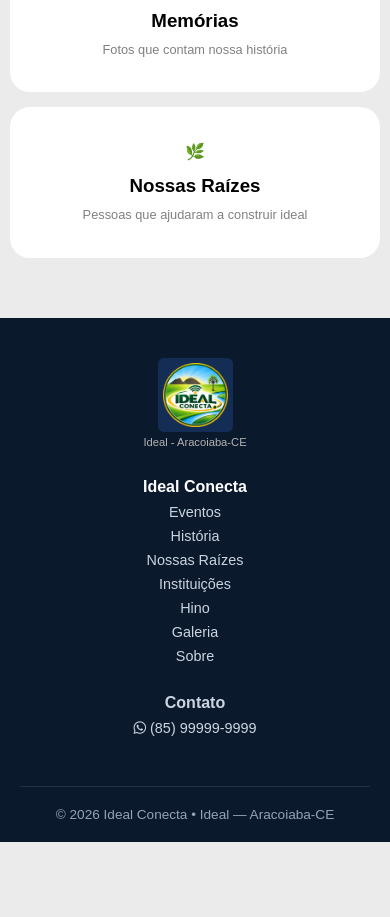
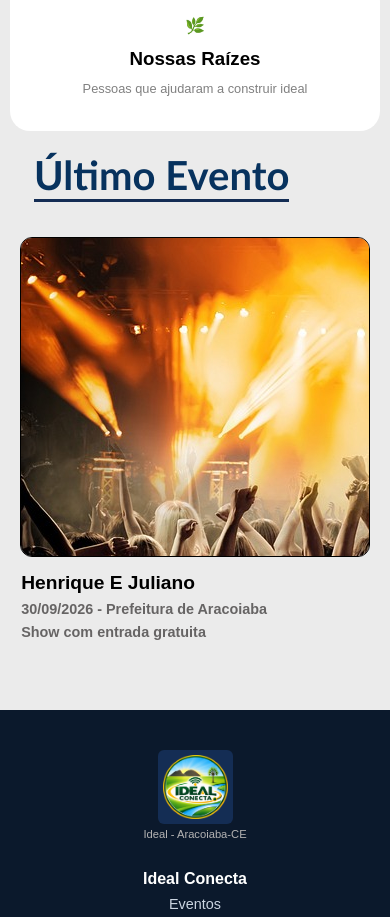
Before and after one commit to wesley-dcezzz/conectaidealweb, a plain HTML site: page index.html in a window 390 px wide. Shown: the part 1071-1988 px from the top of the page. Before the commit the page ends 1913 px from the top, so only its background shows below. Drawn offline with Linux system fonts and the light colour scheme.

Commit message:
responsividade no index e adicionando eventos a tela

```diff
--- a/css/index.css
+++ b/css/index.css
@@ -70,7 +70,7 @@
 
 #explorarEventos {
     border-radius: 10px;
-    padding: 10px;
+    padding: 0.625rem;
     min-width: 180px;
     font-weight: bold;
     font-size: 0.9rem;
@@ -82,7 +82,7 @@
 
 #explorarGaleria {
     border-radius: 10px;
-    padding: 10px;
+    padding: 0.625rem;
     margin-left: 8px;
     min-width: 180px;
     font-weight: bold;
@@ -92,6 +92,13 @@
     border: 1px solid rgba(255, 255, 255, 0.664);
     text-decoration: none;
 }
+
+.apresentacao-container div {
+    position: relative;
+    z-index: 10;
+}
+
+
 
 .container-cards {
     display: grid;
@@ -116,8 +123,79 @@
     color: gray;
 }
 
+.container-ultimo-evento {
+    display: grid;
+    grid-template-columns: repeat(2, 550px);
+    width: 100%;
+    gap: 15px 60px;
+    margin: 50px 10px;
+    padding: 0 20px;
+    align-items: center;
+    justify-content: center;
+
+    /* Estado inicial da animação de scroll (invisível e deslocada para a esquerda) */
+    opacity: 0;
+    transform: translateX(-80px);
+    transition: opacity 0.8s ease-out, transform 0.8s ease-out;
+}
+
+.container-ultimo-evento h2 {
+    font-family:'Gill Sans', 'Gill Sans MT', Calibri, 'Trebuchet MS', sans-serif;
+    color: #07325e;
+    grid-column: 1 / -1;
+    font-size: 3rem;
+    margin-bottom: 20px;
+    font-weight: bold;
+    border-bottom: 3px solid #142D54;
+}
+
+.container-ultimo-evento .event-img-wrapper {
+    width: 100%;
+    height: 320px; /* Um banner maior para dar destaque na home */
+    border-radius: 12px;
+    overflow: hidden;
+    box-shadow: 0 4px 12px rgb(0, 0, 0);
+}
+
+.container-ultimo-evento .imagem-evento {
+    width: 100%;
+    height: 100%;
+    object-fit: cover;
+    transition: transform 0.4s ease;
+}
+
+.container-ultimo-evento .conteudo-evento {
+    display: flex;
+    flex-direction: column;
+    gap: 7px;
+}
+
+.conteudo-evento h3 {
+    font-size: 2rem;
+}
+
+.conteudo-evento span,
+.conteudo-evento p{
+    color: rgb(102, 100, 100);
+    font-weight: bold;
+}
+
+/* Estado final quando a classe 'ativo' é adicionada via JavaScript */
+.container-ultimo-evento.ativo {
+    opacity: 1;
+    transform: translateX(0);
+}
+
 /* QUANDO A TELA FOR MENOR QUE 768px (Tablets e Celulares) */
 @media (max-width: 768px) {
+
+    .menu {
+        height: auto;
+    }
+
+    .idealconecta {
+        margin-top: 15px;
+    }
 
     .container-cards {
         grid-template-columns: 1fr; /* Transforma em apenas 1 coluna empilhada */
@@ -125,7 +203,8 @@
     }
 
     .apresentacao {
-        height: 60vh;
+        height: auto; /* Deixa a altura automática baseada no conteúdo */
+        padding-bottom: 40px; /* Dá um respiro abaixo dos botões */
     }
 
     .apresentacao img {
@@ -137,5 +216,44 @@
 
     }
 
+    .container-ultimo-evento {
+        display: flex;
+        flex-direction: column;
+        text-align: left;
+        align-items: flex-start;
+        padding: 10px;
+        margin: 10px 0;
+    }
 
+    .container-ultimo-evento h2 {
+        font-size: 2.5rem;
+        margin-left: 1.5rem;
+    }
+
+    .container-ultimo-evento .imagem-evento {
+        padding: 0 10px;
+    }
+
+    .container-ultimo-evento .event-img-wrapper {
+        border: 1px solid rgb(0, 0, 0);
+        box-shadow: 0 0 0;
+    }
+
+    .container-ultimo-evento h3 {
+        font-size: 1.2rem;
+        text-transform: capitalize;
+    }
+
+    .container-ultimo-evento .conteudo-evento {
+        margin-left: 0.7rem;
+    }
+
+    .conteudo-evento span,
+    .conteudo-evento p {
+        font-size: 0.9rem;
+    }
+
+    .conteudo-evento p {
+        text-align: left;
+    }
 }
--- a/data/eventos.json
+++ b/data/eventos.json
@@ -1,11 +1,12 @@
 [
     {
         "id": 1,
-        "titulo": "teste 1 evento...",
-        "data": "19/09/2025",
-        "local": "Igreja Aracoiaba",
+        "titulo": "Henrique e Juliano",
+        "data": "30/09/2026",
+        "local": "Prefeitura de Aracoiaba",
         "imagem": "imagens/imagens-eventos/teste1.jpg",
-        "texto": "evento muito importante"
+        "resumo": "Show com entrada gratuita",
+        "texto": "aljksdghajsdhsajdhgasjdhagsjdhgajsdgasjdgsajhdgshadgahsdghasdgashdgsahdgahsdgahsdgahsdgashdgahjsdgahsdghasdgahsdghasdgahdgshdg"
     },
     {
         "id": 2,
@@ -13,6 +14,7 @@
         "data": "19/09/2025",
         "local": "Igreja Aracoiaba",
         "imagem": "imagens/imagens-eventos/teste2.jpg",
+        "resumo": "resumo",
         "texto": "evento muito importante"
     },
     {
@@ -21,6 +23,7 @@
         "data": "19/09/2025",
         "local": "Igreja Aracoiaba",
         "imagem": "imagens/imagens-eventos/teste3.jpg",
+        "resumo": "resumo",
         "texto": "evento muito importante"
     },
     {
@@ -29,6 +32,7 @@
         "data": "19/09/2025",
         "local": "Igreja Aracoiaba",
         "imagem": "imagens/imagens-eventos/teste4.jpg",
+        "resumo": "resumo",
         "texto": "evento muito importante"
     },
     {
@@ -37,6 +41,7 @@
         "data": "19/09/2025",
         "local": "Igreja Aracoiaba",
         "imagem": "imagens/imagens-eventos/teste5.jpg",
+        "resumo": "resumo",
         "texto": "evento muito importante"
     },
     {
@@ -45,6 +50,7 @@
         "data": "19/09/2025",
         "local": "Igreja Aracoiaba",
         "imagem": "imagens/imagens-eventos/teste6.jpg",
+        "resumo": "resumo",
         "texto": "evento muito importante"
     },
     {
@@ -53,6 +59,7 @@
         "data": "19/09/2025",
         "local": "Igreja Aracoiaba",
         "imagem": "imagens/imagens-eventos/teste7.jpg",
+        "resumo": "resumo",
         "texto": "evento muito importante"
     },
     {
@@ -61,6 +68,7 @@
         "data": "19/09/2025",
         "local": "Igreja Aracoiaba",
         "imagem": "imagens/imagens-eventos/teste8.jpg",
+        "resumo": "resumo",
         "texto": "evento muito importante"
     },
     {
@@ -69,6 +77,7 @@
         "data": "19/09/2025",
         "local": "Igreja Aracoiaba",
         "imagem": "imagens/imagens-eventos/teste9.jpg",
+        "resumo": "resumo",
         "texto": "evento muito importante"
     },
     {
@@ -77,6 +86,7 @@
         "data": "19/09/2025",
         "local": "Igreja Aracoiaba",
         "imagem": "imagens/imagens-eventos/teste10.jpg",
+        "resumo": "resumo",
         "texto": "evento muito importante"
     },
     {
@@ -85,6 +95,7 @@
         "data": "19/09/2025",
         "local": "Igreja Aracoiaba",
         "imagem": "imagens/imagens-eventos/teste11.jpg",
+        "resumo": "resumo",
         "texto": "evento muito importante"
     }
 ]
--- a/index.html
+++ b/index.html
@@ -88,6 +88,15 @@
 
     </section>
 
+    <section class="container-ultimo-evento">
+        <h2>Último Evento</h2>
+        <div class="imagem-evento">
+
+        </div>
+        <div class="conteudo-evento">
+
+        </div>
+    </section>
 
     <footer>
 
@@ -109,8 +118,8 @@
 
         <div class="contato-footer">
             <h4>Contato</h4>
-            <a href="https://wa.me/seunumero" target="_blank">
-                <i class="fab fa-whatsapp"></i> (85) 99999-9999
+            <a href="https://wa.me/558581704192" target="_blank">
+                <i class="fab fa-whatsapp"></i> (85) 8170-4192
             </a>
         </div>
 
@@ -121,6 +130,7 @@
     </footer>
 
     <script src="js/script.js"></script>
+    <script src="js/index.js"></script>
 </body>
 
 </html>
--- a/js/eventos.js
+++ b/js/eventos.js
@@ -30,7 +30,7 @@ function exibirEventos() {
       <div class="conteudo-evento">
           <span class="data-evento">${evento.data} — ${evento.local}</span>
           <h2 class="titulo-evento">${evento.titulo}</h2>
-          <p class="texto-evento">${evento.texto}</p>
+          <p class="resumo-evento">${evento.resumo}</p>
       </div>
     `;
 
--- /dev/null
+++ b/js/index.js
@@ -0,0 +1,62 @@
+fetch("data/eventos.json")
+  .then((resposta) => resposta.json())
+  .then((dados) => {
+    //verifica se existe eventos cadastrados
+    if (dados.length > 0) {
+      //pega o primeiro item do array JSON (mais recente)
+      const primeiroEvento = dados[0];
+
+      //seleciona os containers(div) criados no HTML
+      const containerImagem = document.querySelector(
+        ".container-ultimo-evento .imagem-evento",
+      );
+      const containerConteudo = document.querySelector(
+        ".container-ultimo-evento .conteudo-evento",
+      );
+
+      if (containerImagem && containerConteudo) {
+        //insere imagem com wrapper de zoom
+        containerImagem.innerHTML = `
+                    <div class="event-img-wrapper">
+                        <img src="${primeiroEvento.imagem}" alt="Imagem do evento mais recente" class="img-evento">
+                    </div>
+                `;
+
+        //inserindo os textos (data, local, titulo e descrição)
+        containerConteudo.innerHTML = `
+                <h3 class="titulo-evento">${primeiroEvento.titulo}</h3>
+                    <span class="data-evento">${primeiroEvento.data} - ${primeiroEvento.local}</span>
+                    <p class="resumo-evento">${primeiroEvento.resumo}</p>
+                `;
+      }
+    }
+  })
+  .catch((erro) => console.error("Erro ao carregar evento:", erro));
+
+// Função para animar a seção quando o utilizador rolar a tela até ela
+const observarSecaoEvento = () => {
+  const secaoEvento = document.querySelector(".container-ultimo-evento");
+
+  if (!secaoEvento) return;
+
+  // Configura o observador de scroll
+  const observer = new IntersectionObserver(
+    (entries, observer) => {
+      entries.forEach((entry) => {
+        // Se a seção apareceu na tela
+        if (entry.isIntersecting) {
+          secaoEvento.classList.add("ativo"); // Adiciona a classe que faz deslizar para a posição original
+          observer.unobserve(entry.target); // Para de observar após animar uma vez
+        }
+      });
+    },
+    {
+      threshold: 0.2, // Dispara quando 20% da seção estiver visível na tela
+    },
+  );
+
+  observer.observe(secaoEvento);
+};
+
+// Chama a função após o conteúdo ser carregado
+window.addEventListener("DOMContentLoaded", observarSecaoEvento);
```
